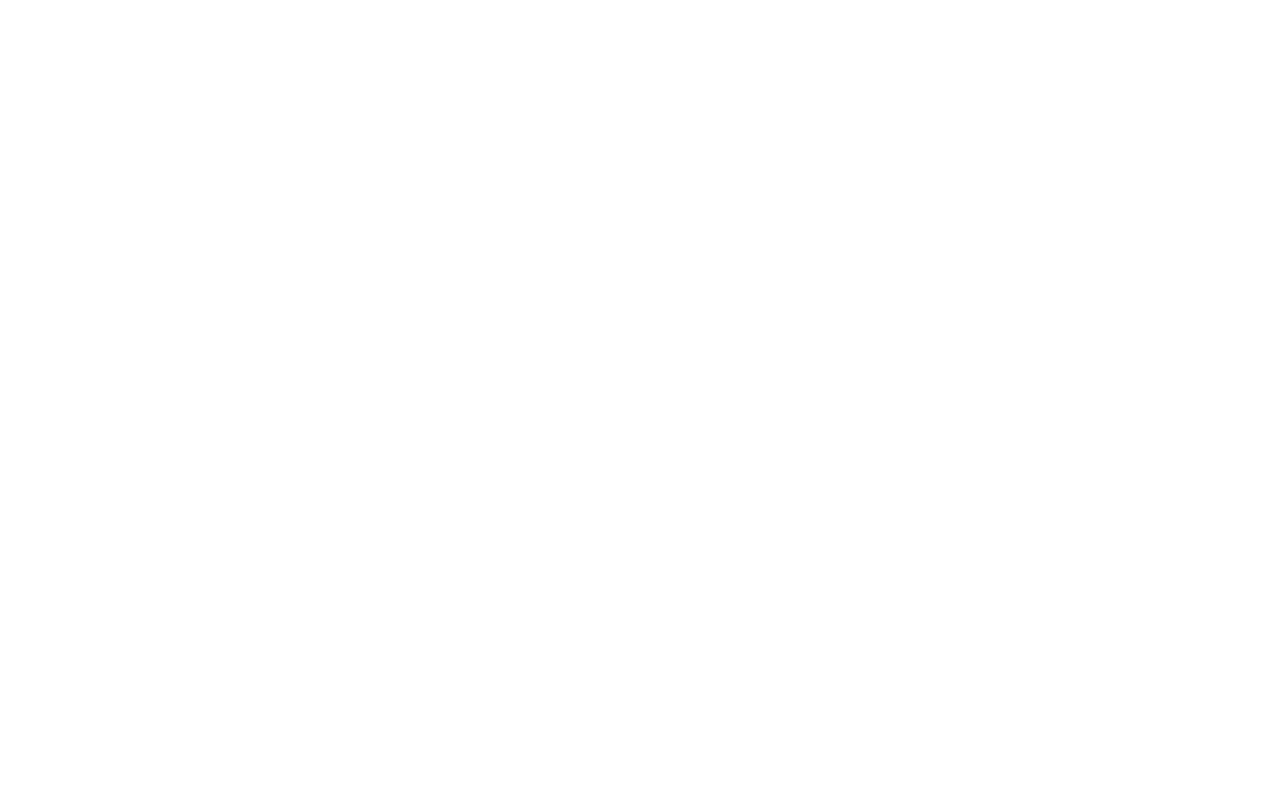
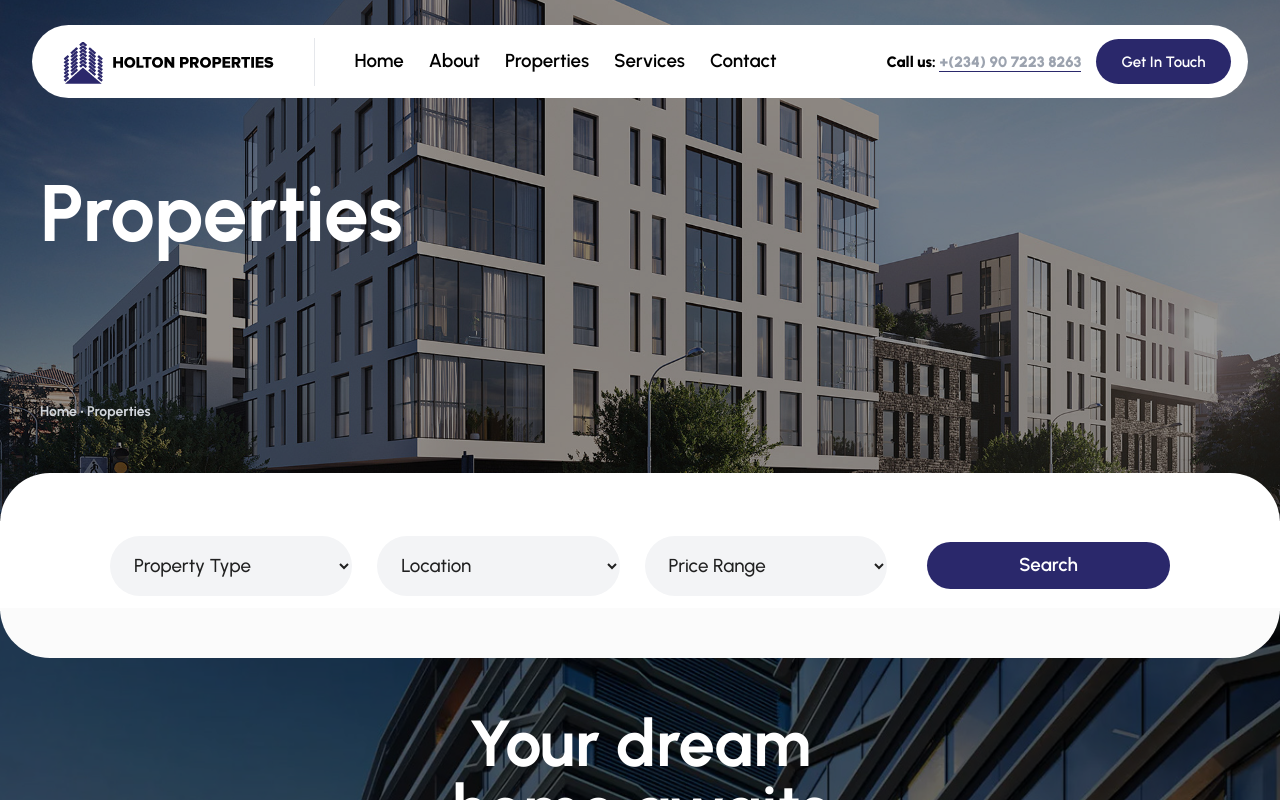
Before and after one commit to CHIDI00/new-holton-properties, a React (Vite) app: page /property_grid in a window 1280 px wide. Before the commit this address had no page. Shown: the top 800 px of the page. Built offline with nearby package versions, Linux system fonts and the light colour scheme.

Commit message:
feat: implement Property page with PropertiesContent and PropertyHeader components

```diff
--- a/src/App.tsx
+++ b/src/App.tsx
@@ -1,5 +1,5 @@
 import { useEffect } from "react";
-import { initSmoothScroll } from "./scroll/scroll";
+// import { initSmoothScroll } from "./scroll/scroll";
 import { BrowserRouter, Route, Routes } from "react-router-dom";
 import AppLayout from "./ui/AppLayout";
 import Home_page from "./pages/Home_page";
@@ -7,11 +7,12 @@ import About_page from "./pages/About_page";
 
 import AOS from "aos";
 import "aos/dist/aos.css";
+import Property_page from "./pages/Property_page";
 
 function App() {
-	useEffect(() => {
-		initSmoothScroll();
-	}, []);
+	// useEffect(() => {
+	// 	initSmoothScroll();
+	// }, []);
 
 	useEffect(() => {
 		AOS.init({
@@ -26,6 +27,7 @@ function App() {
 				<Route element={<AppLayout />}>
 					<Route path="/" element={<Home_page />} />
 					<Route path="about_us" element={<About_page />} />
+					<Route path="property_grid" element={<Property_page />} />
 				</Route>
 			</Routes>
 		</BrowserRouter>
--- a/src/features/Home/HeroSection.tsx
+++ b/src/features/Home/HeroSection.tsx
@@ -67,7 +67,7 @@ const HeroSection: React.FC = () => {
 											width="40"
 											height="40"
 											viewBox="0 0 32 32"
-											fill="#2A286B"
+											fill="#2242c1"
 										>
 											<path d="M4.265 7.999c0-2.057 1.674-3.734 3.734-3.734s3.734 1.674 3.734 3.734c0 2.057-1.674 3.734-3.734 3.734s-3.734-1.674-3.734-3.734zM0 7.999c0 4.418 3.581 7.999 7.999 7.999s7.999-3.581 7.999-7.999c0-4.418-3.581-7.999-7.999-7.999s-7.999 3.581-7.999 7.999z"></path>
 											<path d="M0 24.001c0-4.418 3.581-7.999 7.999-7.999s7.999 3.581 7.999 7.999c0 4.418-3.581 7.999-7.999 7.999s-7.999-3.583-7.999-7.999z"></path>
@@ -101,7 +101,7 @@ const HeroSection: React.FC = () => {
 										width="40"
 										height="40"
 										viewBox="0 0 32 32"
-										fill="#2A286B"
+										fill="#2242c1"
 									>
 										<path d="M24.001 5.333c-1.471 0-2.666 1.195-2.666 2.666s1.195 2.667 2.666 2.667 2.666-1.195 2.666-2.667h5.333c0 4.418-3.581 7.999-7.999 7.999s-7.999-3.581-7.999-7.999c-0.002-4.418 3.581-7.999 7.999-7.999v5.333z"></path>
 										<path d="M5.333 7.999c0 1.471 1.195 2.667 2.666 2.667s2.667-1.195 2.667-2.667c0-1.471-1.195-2.666-2.667-2.666v-5.333c4.418 0 7.999 3.581 7.999 7.999s-3.581 7.999-7.999 7.999c-4.418 0-7.999-3.581-7.999-7.999h5.333z"></path>
@@ -136,7 +136,7 @@ const HeroSection: React.FC = () => {
 											width="40"
 											height="40"
 											viewBox="0 0 32 32"
-											fill="#2A286B"
+											fill="#2242c1"
 										>
 											<path d="M15.999 24.532c4.117 0 7.466 3.348 7.466 7.466h8.533c0-8.837-7.162-15.999-15.999-15.999s-15.999 7.165-15.999 16.001h8.533c0-4.117 3.348-7.468 7.466-7.468z"></path>
 											<path d="M15.999 7.466c-4.117 0-7.466-3.348-7.466-7.466h-8.533c0 8.837 7.162 15.999 15.999 15.999s16.001-7.162 16.001-15.999h-8.533c0 4.117-3.351 7.466-7.468 7.466z"></path>
--- a/src/features/Home/WhoWeAre.tsx
+++ b/src/features/Home/WhoWeAre.tsx
@@ -15,7 +15,7 @@ const WhoWeAre: React.FC = () => {
 					>
 						<ScrollVelocity
 							texts={[`WHO WE ARE •`]}
-							velocity={12}
+							velocity={20}
 							className="custom-scroll-text"
 						/>
 					</div>
--- /dev/null
+++ b/src/features/properties/PropertiesContent.tsx
@@ -0,0 +1,14 @@
+import React from "react";
+import PropertyHeader from "./PropertyHeader";
+import SearchForm from "./SearchForm";
+
+const PropertiesContent: React.FC = () => {
+	return (
+		<div>
+			<PropertyHeader />
+			<SearchForm />
+		</div>
+	);
+};
+
+export default PropertiesContent;
--- /dev/null
+++ b/src/features/properties/PropertyHeader.tsx
@@ -0,0 +1,40 @@
+import React from "react";
+import { NavLink } from "react-router-dom";
+import Navbar from "../../ui/Navbar";
+import bg_image from "../../assets/project_11.jpg";
+
+const PropertyHeader: React.FC = () => {
+	return (
+		<>
+			{" "}
+			<div
+				className={`relative w-full flex flex-col items-center justify-start bg-cover bg-center bg-no-repeat`}
+				style={{ backgroundImage: `url(${bg_image})` }}
+			>
+				<div className="absolute inset-0 bg-black bg-opacity-40"></div>
+				<div className="absolute w-full h-20 bg-white rounded-t-[5rem] z-[4] -bottom-1"></div>
+				<Navbar />
+
+				<div className="z-[4] w-full flex flex-col justify-start items-start md:px-[4rem] px-[1rem] md:py-[3rem] py-[2rem]">
+					<h2 className="md:text-[8rem] text-[4rem] text-white font-bold">
+						Properties
+					</h2>
+				</div>
+
+				<div className="w-full flex flex-col md:flex-row justify-between md:items-end gap-5 items-start md:px-[4rem] md:pt-[10rem] pt-5 px-[1rem] md:py-[10rem] py-[8rem] z-[4]">
+					<p className="md:text-[1.4rem] text-[2rem] text-gray-300 font-bold leading-tight">
+						<NavLink
+							to="/"
+							className="hover:text-blue-400 transition-all ease-in duration-300"
+						>
+							Home
+						</NavLink>{" "}
+						• Properties
+					</p>
+				</div>
+			</div>
+		</>
+	);
+};
+
+export default PropertyHeader;
--- /dev/null
+++ b/src/features/properties/SearchForm.tsx
@@ -0,0 +1,61 @@
+import React from "react";
+
+const SearchForm: React.FC = () => {
+	return (
+		<div className="container mx-auto md:px-[11rem] px-4">
+			<form
+				action="submit"
+				className="w-full flex md:flex-nowrap  justify-start items-center gap-10"
+			>
+				<select
+					name=""
+					id=""
+					className="md:w-1/4 w-1/2 py-7 px-8 my-6 bg-gray-100 rounded-full text-3xl font-medium"
+				>
+					<option selected value>
+						Property Type
+					</option>
+					<option value="building">Building</option>
+					<option value="villa">Villa</option>
+					<option value="office">Office</option>
+					<option value="apartment">Apartment</option>
+				</select>
+
+				<select
+					name=""
+					id=""
+					className="md:w-1/4 w-1/2 py-7 px-8 my-6 bg-gray-100 rounded-full text-3xl font-medium"
+				>
+					<option selected value>
+						Location
+					</option>
+					<option value="chevron">Chevron</option>
+					<option value="aja">Aja</option>
+					<option value="lekki">Lekki</option>
+					<option value="island">Island</option>
+				</select>
+
+				<select
+					name=""
+					id=""
+					className="md:w-1/4 w-1/2 py-7 px-8 my-6 bg-gray-100 rounded-full text-3xl font-medium"
+				>
+					<option selected value>
+						Price Range
+					</option>
+					<option value="N100M - N300.4M">N100M - N300.4M</option>
+					<option value="N400.5M - N700.7M">N400.5M - N700.7M</option>
+					<option value="N800M - N1.7B">N800M - N1.7B</option>
+					<option value="N3B - N5.4B">N3B - N5.4B</option>
+					<option value="N10B - N15.5B">N10B - N15.5B</option>
+				</select>
+
+				<button className="md:w-1/4 w-1/2 h-full bg-[#2A286B] text-3xl rounded-full text-white font-semibold px-10 py-5 ml-6  hover:bg-[#534fc9] transition-all ease-in-out duration-300">
+					Search
+				</button>
+			</form>
+		</div>
+	);
+};
+
+export default SearchForm;
--- /dev/null
+++ b/src/pages/Property_page.tsx
@@ -0,0 +1,12 @@
+import React from "react";
+import PropertiesContent from "../features/properties/PropertiesContent";
+
+const Property_page: React.FC = () => {
+	return (
+		<div>
+			<PropertiesContent />
+		</div>
+	);
+};
+
+export default Property_page;
--- a/src/ui/Navbar.tsx
+++ b/src/ui/Navbar.tsx
@@ -21,7 +21,7 @@ const Navbar: React.FC = () => {
 						<li>
 							<NavLink
 								to="/"
-								className="text-2xl font-semibold text-black hover:text-gray-400"
+								className="text-3xl font-semibold text-black hover:text-gray-400"
 							>
 								Home
 							</NavLink>
@@ -29,15 +29,23 @@ const Navbar: React.FC = () => {
 						<li>
 							<NavLink
 								to="about_us"
-								className="text-2xl font-semibold text-black hover:text-gray-400"
+								className="text-3xl font-semibold text-black hover:text-gray-400"
 							>
 								About
 							</NavLink>
 						</li>
 						<li>
 							<NavLink
+								to="property_grid"
+								className="text-3xl font-semibold text-black hover:text-gray-400"
+							>
+								Properties
+							</NavLink>
+						</li>
+						<li>
+							<NavLink
 								to="#services"
-								className="text-2xl font-semibold text-black hover:text-gray-400"
+								className="text-3xl font-semibold text-black hover:text-gray-400"
 							>
 								Services
 							</NavLink>
@@ -45,7 +53,7 @@ const Navbar: React.FC = () => {
 						<li>
 							<NavLink
 								to="#contact"
-								className="text-2xl font-semibold text-black hover:text-gray-400"
+								className="text-3xl font-semibold text-black hover:text-gray-400"
 							>
 								Contact
 							</NavLink>
@@ -54,8 +62,11 @@ const Navbar: React.FC = () => {
 				</div>
 
 				<div className="h-full hidden lg:flex justify-between items-center">
-					<p className="text-2xl">
-						<span>Call us:</span> +(234) 90 7223 8263
+					<p className="text-2xl text-black">
+						Call us:{" "}
+						<span className="text-gray-400 border-b-[1px] border-[#2A286B]">
+							+(234) 90 7223 8263
+						</span>
 					</p>
 					<button className="h-full bg-[#2A286B] text-2xl rounded-full text-white font-semibold px-10 py-5 ml-6  hover:bg-[#534fc9] transition-all ease-in-out duration-300">
 						Get In Touch
@@ -107,7 +118,7 @@ const Navbar: React.FC = () => {
 							</li>
 							<li>
 								<NavLink
-									to="/properties"
+									to="/property_grid"
 									className="block hover:text-[#0B0B1F] font-bold py-5 pb-7 text-5xl mb-9 border-b-2 border-gray-200 text-left mx-6"
 									onClick={() => setMobileMenuOpen(false)}
 								>
@@ -143,8 +154,11 @@ const Navbar: React.FC = () => {
 							</li>
 						</ul>
 						<div className="h-full flex justify-between items-center px-7">
-							<p className="text-4xl">
-								<span>Call us:</span> +(234) 90 7223 8263
+							<p className="text-4xl text-black">
+								Call us:{" "}
+								<span className="text-gray-200 border-b-2 border-[#2A286B]">
+									+(234) 90 7223 8263
+								</span>
 							</p>
 							<button className="h-full bg-[#2A286B] text-3xl rounded-full text-white font-semibold px-10 py-5 ml-6  hover:bg-[#534fc9] transition-all ease-in-out duration-300">
 								Get In Touch
--- a/src/ui/ScrollVelocity.tsx
+++ b/src/ui/ScrollVelocity.tsx
@@ -13,9 +13,10 @@ import {
   useMotionValue,
   useVelocity,
   useAnimationFrame,
+  MotionValue,
 } from "framer-motion";
 
-function useElementWidth(ref: React.RefObject<HTMLElement | null>): number {
+function useElementWidth(ref: React.RefObject<HTMLElement>): number {
   const [width, setWidth] = useState(0);
 
   useLayoutEffect(() => {
@@ -70,9 +71,7 @@ const VelocityText = ({
   scrollerStyle,
 }: VelocityTextProps) => {
   const baseX = useMotionValue(0);
-	const scrollOptions = scrollContainerRef
-		? { container: scrollContainerRef }
-		: {};
+  const scrollOptions = scrollContainerRef ? { container: scrollContainerRef } : {};
   const { scrollY } = useScroll(scrollOptions);
   const scrollVelocity = useVelocity(scrollY);
   const smoothVelocity = useSpring(scrollVelocity, {
@@ -101,7 +100,7 @@ const VelocityText = ({
   });
 
   const directionFactor = useRef(1);
-	useAnimationFrame((delta) => {
+  useAnimationFrame((t, delta) => {
     let moveBy = directionFactor.current * baseVelocity * (delta / 1000);
 
     if (velocityFactor.get() < 0) {
@@ -114,7 +113,7 @@ const VelocityText = ({
     baseX.set(baseX.get() + moveBy);
   });
 
-	const spans: React.ReactElement[] = [];
+  const spans: JSX.Element[] = [];
   for (let i = 0; i < numCopies; i++) {
     spans.push(
       <span
```
Lines whose indentation alone changed are shown as unchanged.
